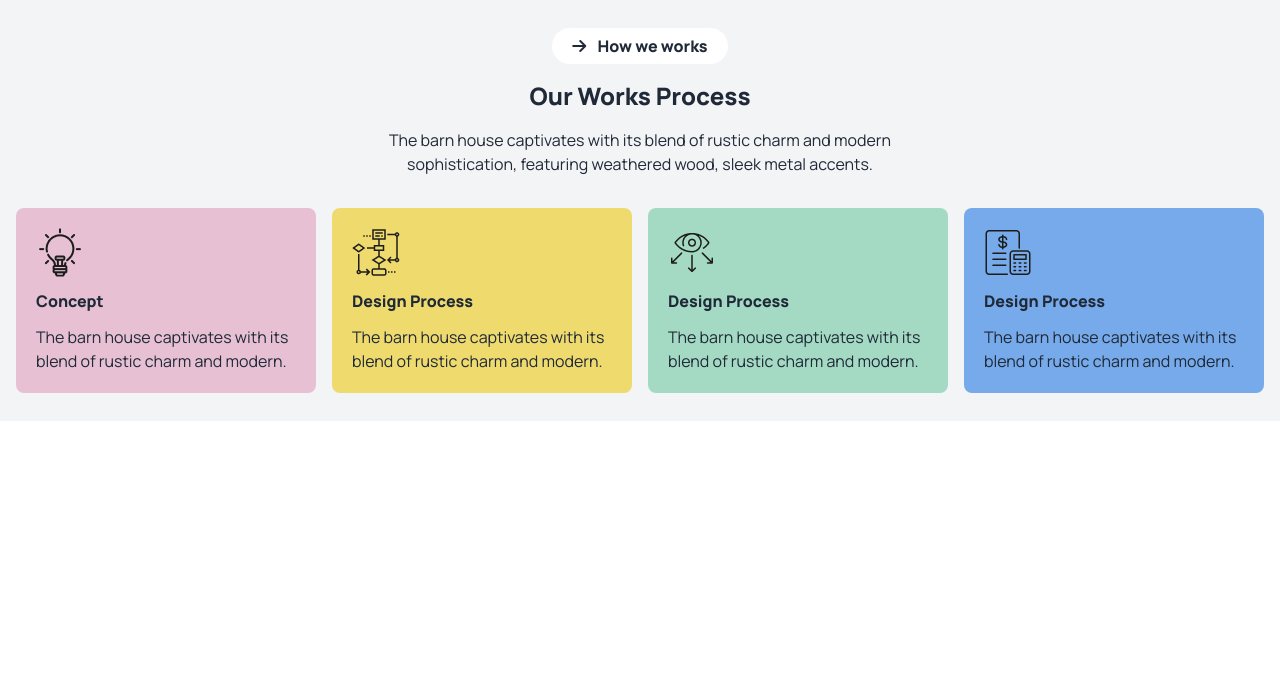
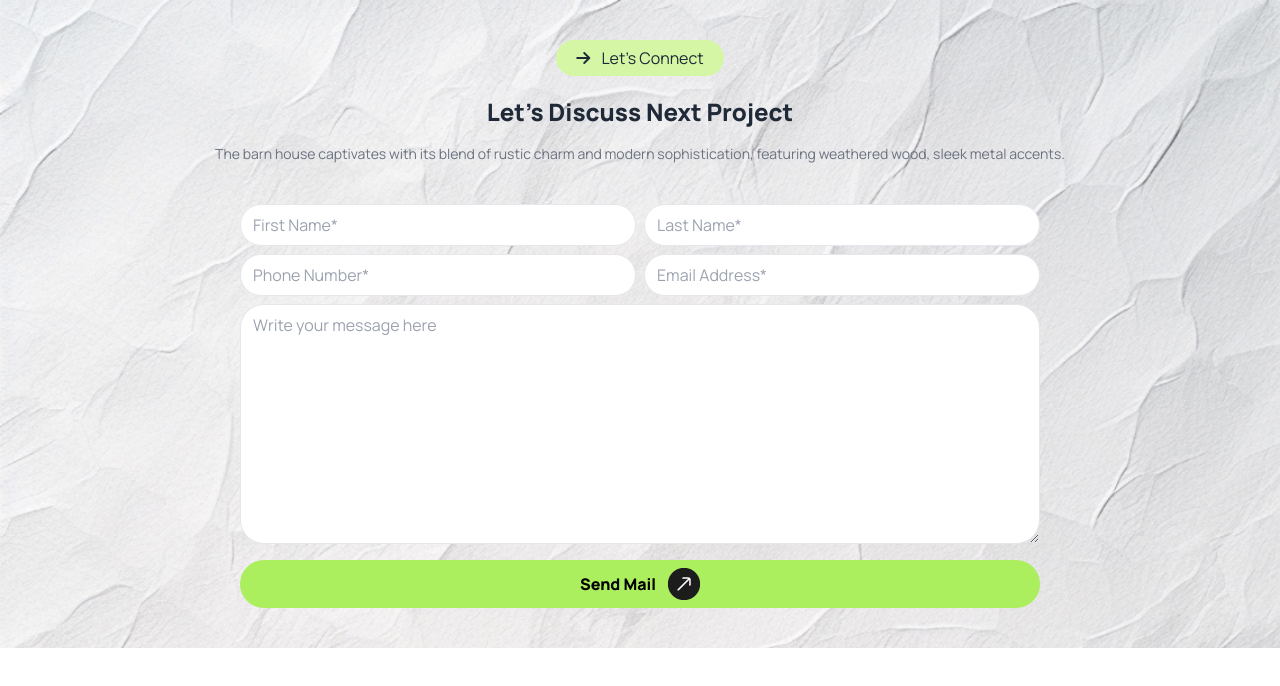
Before and after one commit to mizan360pro/a3, a plain HTML site: page temp.html in a window 1280 px wide. Drawn offline with nearby package versions, Linux system fonts and the light colour scheme.

Commit message:
Challange part & Let's Connect section compleated

```diff
--- a/temp.html
+++ b/temp.html
@@ -37,49 +37,56 @@
 
 <main>
 
-
-    <!-- How We Works Section -->
-    <div class="py-7 lg:flex flex-col justify-items-center ">
-      <!-- Text Area -->
-      <div class="flex flex-col gap-4 px-4 lg:items-center lg:w-6/12 lg:mx-auto">
-          <!-- How we work button -->
-          <div class="flex justify-center pb-5 lg:pb-0">
-              <button class="rounded-full bg-white px-5 py-1.5 items-center font-extrabold">
+<!-- Let's Connect Section -->
+<section class="bg-[url('./images/bg.jpg')] bg-no-repeat bg-cover p-10">
+  <div>
+    <div class="container mx-auto flex flex-col items-center justify-center">
+      <button class="rounded-full bg-[#d5f7a5] px-5 py-1.5 items-center mb-5">
         <i class="fa-solid fa-arrow-right pr-2"></i>
-                  How we works
+        Let's Connect
       </button>
+      <h2 class="text-2xl font-black text-center mb-4">Let's Discuss Next Project</h2>
+      <p class="text-sm text-gray-500 text-center mb-8">The barn house captivates with its blend of rustic charm and  modern sophistication, featuring weathered wood, sleek metal accents.</p>
+      <form class="w-full lg:w-8/12">
+        <div class="flex flex-col lg:flex-row gap-2">
+          <div class="flex flex-col lg:w-[50%]">
+            <label for="firstName" class="block text-gray-700 mb-2"></label>
+            <input type="text" id="firstName" name="firstName" class="border rounded-full px-3 py-2" required placeholder="First Name*">
           </div>
-          <h2 class="text-2xl font-black text-center pb-4 lg:pb-0">Our Works Process</h2>
-          <p class="text-base text-center pb-8">The barn house captivates with its blend of rustic charm and modern sophistication, featuring weathered wood, sleek metal accents.</p>
+          <div class="flex flex-col lg:w-[50%]">
+            <label for="lastName" class="block text-gray-700 mb-2"></label>
+            <input type="text" id="lastName" name="lastName" class="border rounded-full px-3 py-2" required placeholder="Last Name*">
+          </div>
+        </div>
+        <div class="flex flex-col md:flex-row gap-2">
+          <div class="flex flex-col lg:w-[50%]">
+            <label for="phoneNumber" class="block text-gray-700 mb-2"></label>
+            <input type="tel" id="phoneNumber" name="phoneNumber" class="border rounded-full px-3 py-2" required placeholder="Phone Number*">
+          </div>
+          <div class="flex flex-col lg:w-[50%]">
+            <label for="email" class="block text-gray-700 mb-2"></label>
+            <input type="email" id="email" name="email" class="border rounded-full px-3 py-2" required placeholder="Email Address*">
+          </div>
+        </div>
+        <div class="flex flex-col">
+          <label for="message" class="block text-gray-700 mb-2"></label>
+          <textarea id="message" name="message" class="border rounded-3xl px-3 py-2 h-[240px]" required placeholder="Write your message here"></textarea>
+        </div>
+        <button type="submit" class="bg-[#ABEF5F] text-black font-black px-4 py-2 rounded-full hover:bg-green-600 mt-4 flex gap-3 w-full items-center justify-center">Send Mail
+          <img src="./images/logo-icon-2.png" alt="Logo Icon 2">
+        </button>
+      </form>
     </div>
 
-      <!-- 4 Cards -->
-      <div class="flex flex-col gap-4 px-4 lg:flex-row">
-        <!-- Card 1: Concept -->
-        <div class="bg-[#E7C1D3] p-5 rounded-lg">
-          <img class="pb-3" src="./images/concept.png" alt="Concept Logo">
-          <h4 class="font-extrabold pb-3">Concept</h4>
-          <p>The barn house captivates with its blend of rustic charm and modern.</p>
   </div>
-        <!-- Card 2: Design Process -->
-        <div class="bg-[#EFDA6E] p-5 rounded-lg">
-          <img class="pb-3" src="./images/flow-chart.png" alt="Concept Logo">
-          <h4 class="font-extrabold pb-3">Design Process</h4>
-          <p>The barn house captivates with its blend of rustic charm and modern.</p>
-        </div>
-        <!-- Card 3: Supervision -->
-        <div class="bg-[#A4DAC3] p-5 rounded-lg">
-          <img class="pb-3" src="./images/vision.png" alt="Concept Logo">
-          <h4 class="font-extrabold pb-3">Design Process</h4>
-          <p>The barn house captivates with its blend of rustic charm and modern.</p>
-        </div>
-        <!-- Card 4: Budget Planning -->
-        <div class="bg-[#77AAEA] p-5 rounded-lg">
-          <img class="pb-3" src="./images/budget-planning.png" alt="Concept Logo">
-          <h4 class="font-extrabold pb-3">Design Process</h4>
-          <p>The barn house captivates with its blend of rustic charm and modern.</p>
-        </div>
-    </div>
+
+</section>
+
+
+
+
+
+
 
 
 
```
Also changed, not shown: index.html (+67 -2 lines). Lines whose indentation alone changed are shown as unchanged.
